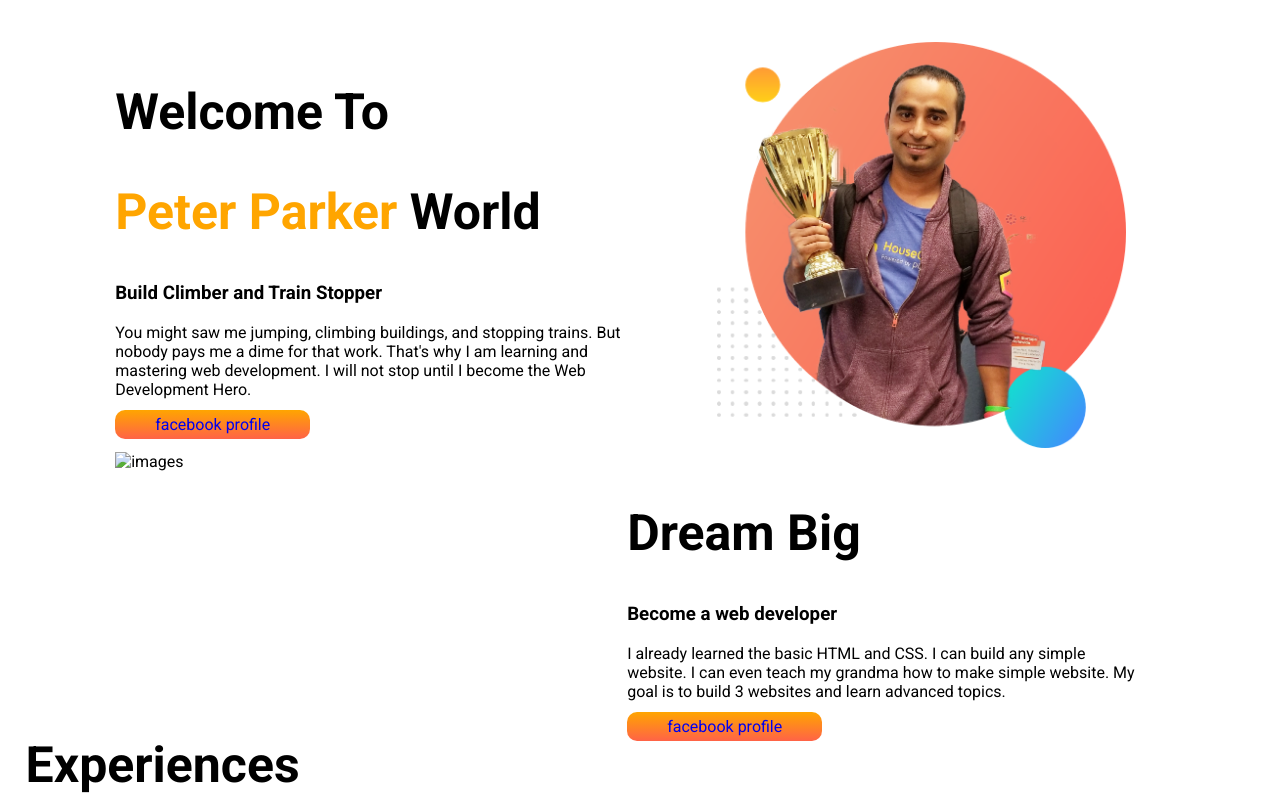
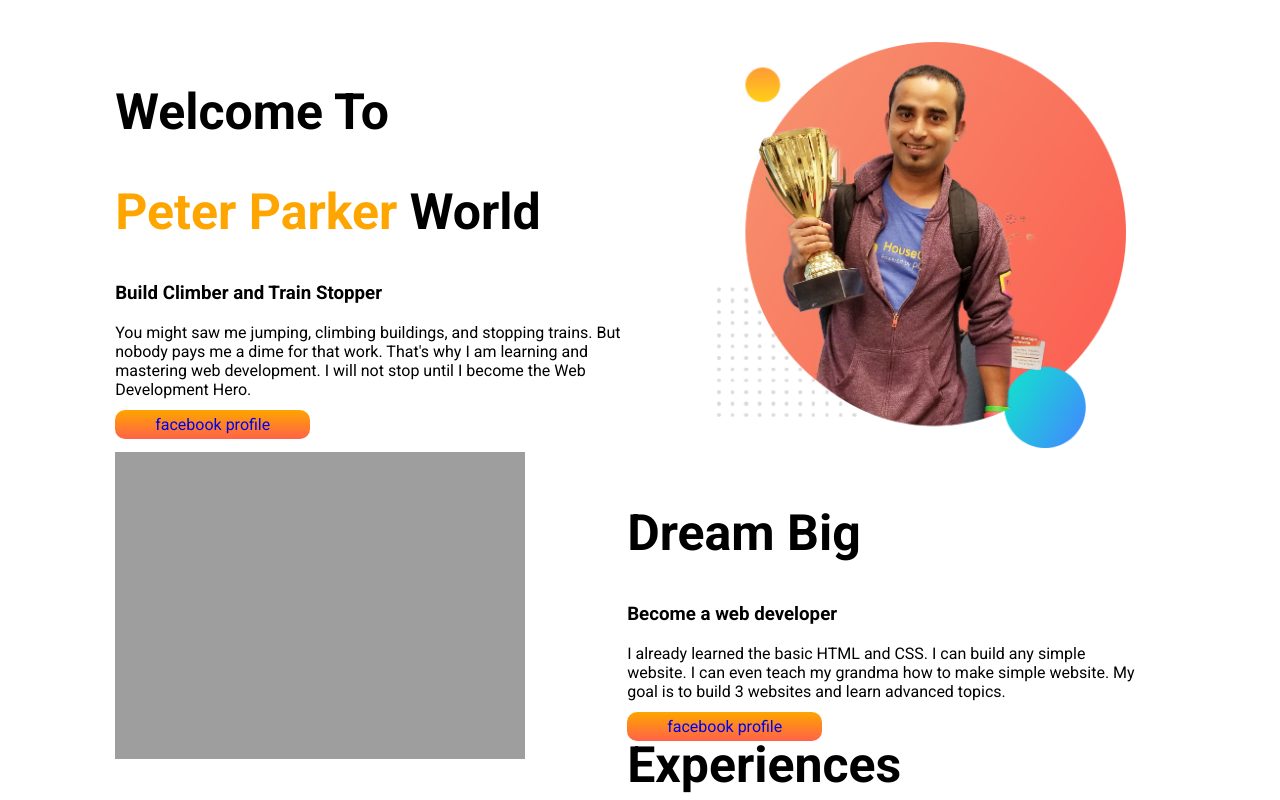
Before and after one commit to md-hijbullah/jhanker-portfolio, a plain HTML site: page index.html in a window 1280 px wide. Shown: the top 800 px of the page. Drawn offline with Linux system fonts and the light colour scheme; the site is published under a folder, as on GitHub Pages, so addresses that start at the root find nothing.

Commit message:
picture correction

```diff
--- a/index.html
+++ b/index.html
@@ -25,7 +25,7 @@
     </section>
     <section>
             <div class="first-passage">
-                <img src="/images/img1.jpg" alt="images">
+                <img src="images/img1.jpg" alt="images">
             </div>
             <div class="second-passage">
                 <h1>Dream Big</h1>
```
